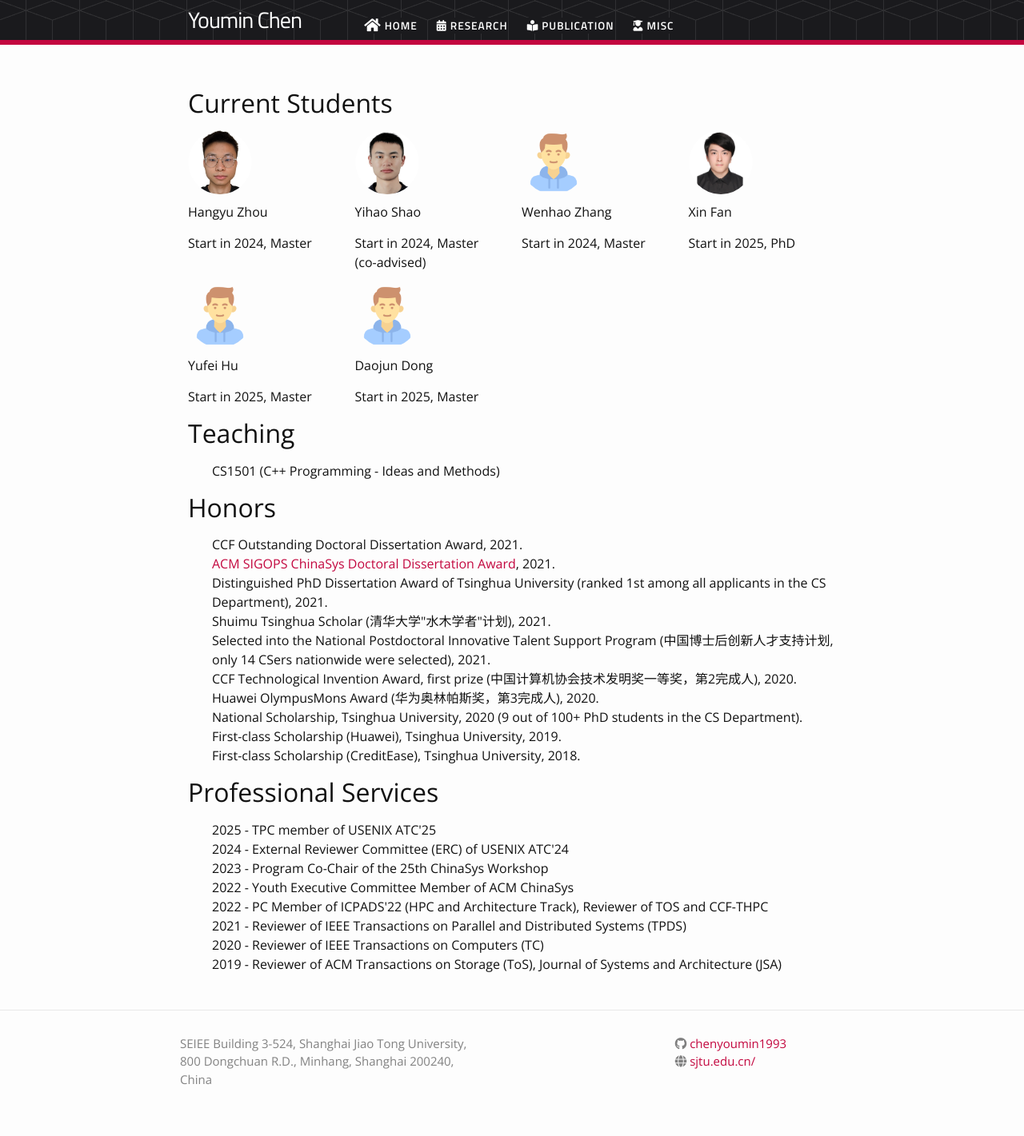
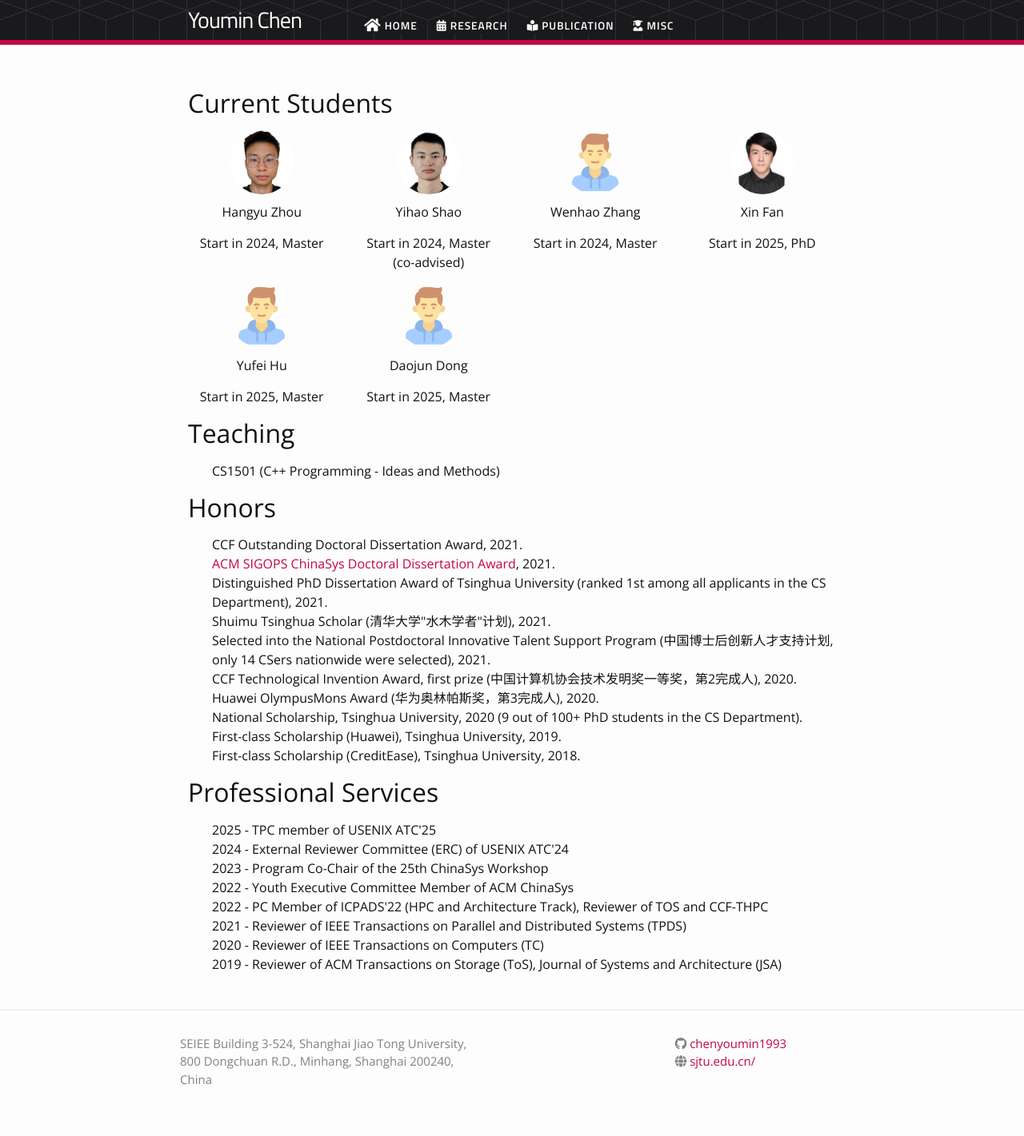
Before and after one commit to chenyoumin1993/chenyoumin1993.github.io, a Jekyll site: the page built from misc.md, in a window 1280 px wide. Shown: the whole page at 80% size. Built offline with Jekyll 4.4.1, drawn with Linux system fonts in a browser that asks for light colours; nearby versions of some CDN libraries.

Commit message:
Update misc.md

```diff
--- a/misc.md
+++ b/misc.md
@@ -18,7 +18,7 @@ permalink: /misc/
         {% if counter == 0 %}
           <div class="row">
         {% endif %}
-      <div class="col-md-3">
+      <div class="col-md-3 align-items-center text-center">
           <img src="{{ins.profile_pic | prepend: site.baseurl }}" class="image--cover">
           {% if ins.webpage %}
           <p><a href="{{ ins.webpage }}">{{ins.name}}</a></p>
```
